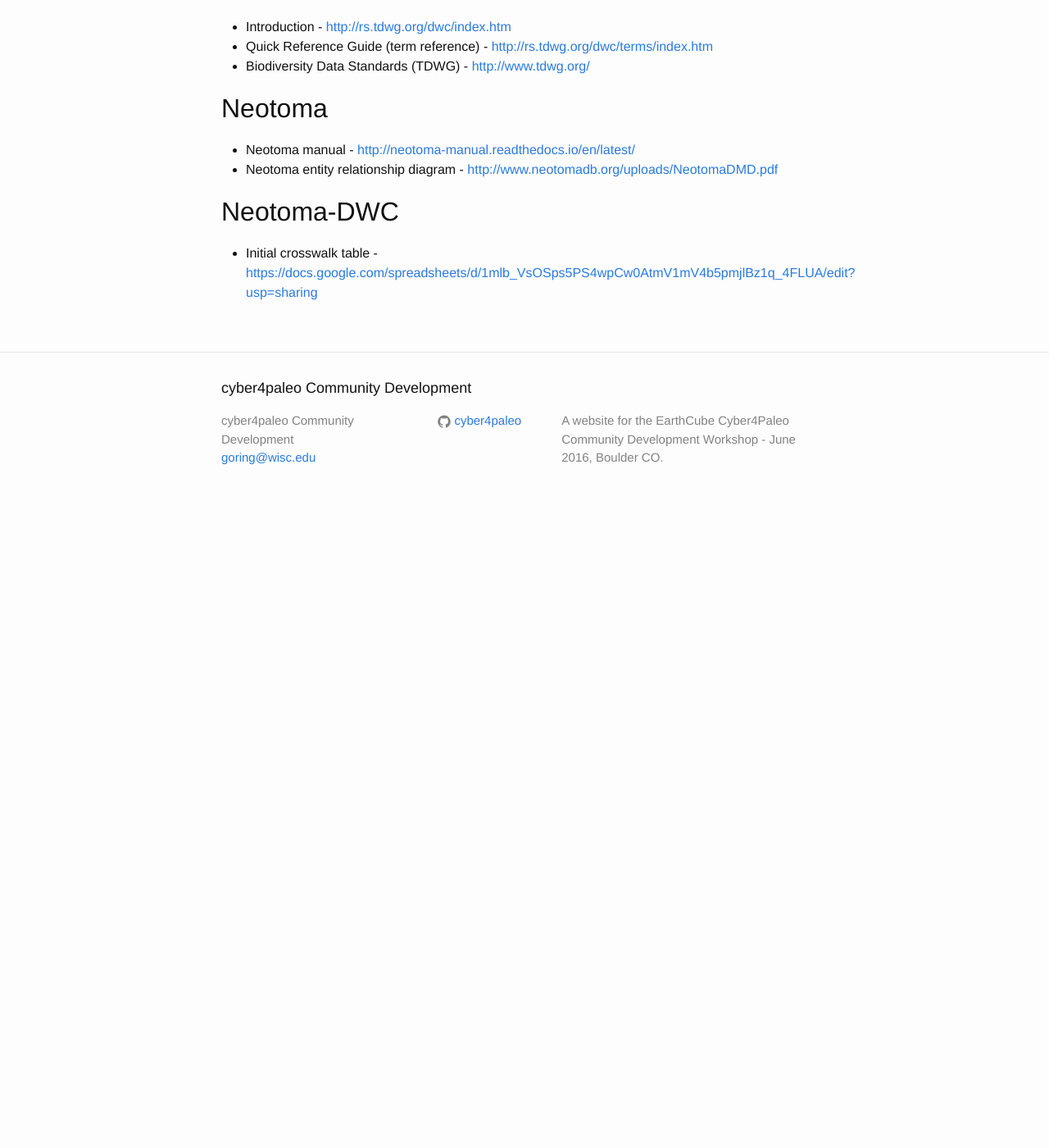
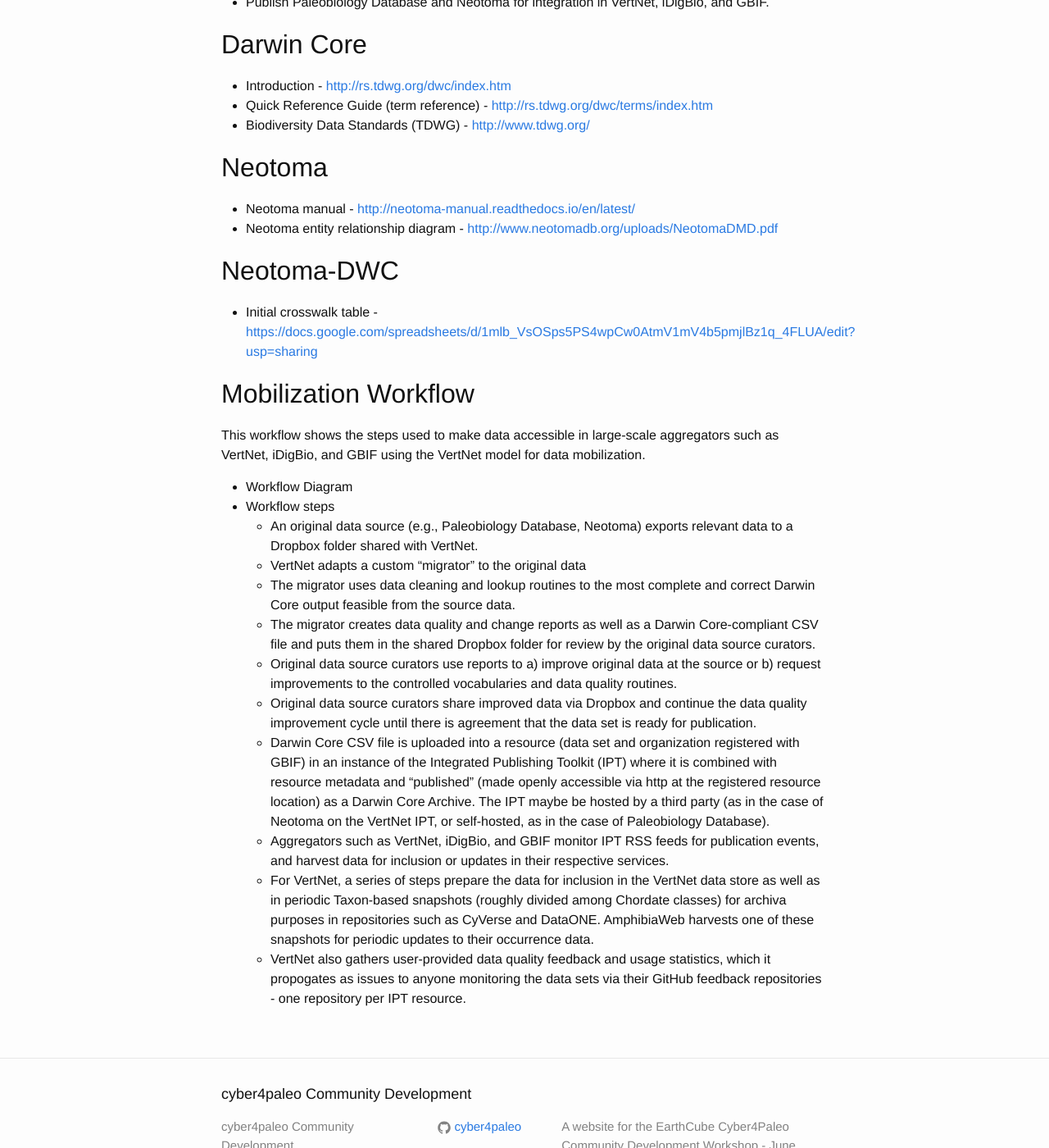
Before and after one commit to cyber4paleo/cyber4paleo.github.io, a Jekyll site: the page built from _projects/team_darwin.md, in a window 1280 px wide and 1400 px high, scrolled down 482 px. Shown: the whole window at 82% size. Built offline with Jekyll 4.4.1, drawn with Linux system fonts in a browser that asks for light colours; before the commit the page ends 1112 px from its top, so only the background shows below that; some of the changed text lies outside the part shown.

Commit message:
Update team_darwin.md

```diff
--- a/_projects/team_darwin.md
+++ b/_projects/team_darwin.md
@@ -6,15 +6,18 @@ concept: Fully integrating paleobiological resources into global inventories of
 
 # Team Members
 
-  * Simon Goring -- University of Wisconsin
-  * Eric Grimm -- University of Minnesota
-  * Jon Nichols -- Columbia University
-  * John Wieczorek -- University of California Berkeley
-  * Jack Williams -- University of Wisconsin
+* Simon Goring -- University of Wisconsin
+* Eric Grimm -- University of Minnesota
+* Michael McClennen - University of Wisconsin
+* Jon Nichols -- Columbia University
+* Mark Uhen -- George Mason University
+* John Wieczorek -- University of California Berkeley
+* Jack Williams -- University of Wisconsin
 
-# Project Goal
+# Project Goals
 
-Crosswalking paleobiological resources (Neotoma, SESAR) onto DarwinCore standard
+* Crosswalk paleobiological resources (Neotoma, SESAR) onto DarwinCore standard.
+* Publish Paleobiology Database and Neotoma for integration in VertNet, iDigBio, and GBIF.
 
 ## Darwin Core
 * Introduction - <a>http://rs.tdwg.org/dwc/index.htm</a>
@@ -22,8 +25,24 @@ Crosswalking paleobiological resources (Neotoma, SESAR) onto DarwinCore standard
 * Biodiversity Data Standards (TDWG) - <a>http://www.tdwg.org/</a>
 
 ## Neotoma
- * Neotoma manual - <a>http://neotoma-manual.readthedocs.io/en/latest/</a>
- * Neotoma entity relationship diagram - <a>http://www.neotomadb.org/uploads/NeotomaDMD.pdf</a>
+* Neotoma manual - <a>http://neotoma-manual.readthedocs.io/en/latest/</a>
+* Neotoma entity relationship diagram - <a>http://www.neotomadb.org/uploads/NeotomaDMD.pdf</a>
 
 ## Neotoma-DWC
- * Initial crosswalk table - <a>https://docs.google.com/spreadsheets/d/1mlb_VsOSps5PS4wpCw0AtmV1mV4b5pmjlBz1q_4FLUA/edit?usp=sharing</a>
+* Initial crosswalk table - <a>https://docs.google.com/spreadsheets/d/1mlb_VsOSps5PS4wpCw0AtmV1mV4b5pmjlBz1q_4FLUA/edit?usp=sharing</a>
+
+## Mobilization Workflow
+This workflow shows the steps used to make data accessible in large-scale aggregators such as VertNet, iDigBio, and GBIF using the VertNet model for data mobilization.
+
+ * Workflow Diagram <a></a>
+ * Workflow steps
+   * An original data source (e.g., Paleobiology Database, Neotoma) exports relevant data to a Dropbox folder shared with VertNet.
+   * VertNet adapts a custom "migrator" to the original data
+   * The migrator uses data cleaning and lookup routines to the most complete and correct Darwin Core output feasible from the source data.
+   * The migrator creates data quality and change reports as well as a Darwin Core-compliant CSV file and puts them in the shared Dropbox folder for review by the original data source curators.
+   * Original data source curators use reports to a) improve original data at the source or b) request improvements to the controlled vocabularies and data quality routines.
+   * Original data source curators share improved data via Dropbox and continue the data quality improvement cycle until there is agreement that the data set is ready for publication.
+   * Darwin Core CSV file is uploaded into a resource (data set and organization registered with GBIF) in an instance of the Integrated Publishing Toolkit (IPT) where it is combined with resource metadata and "published" (made openly accessible via http at the registered resource location) as a Darwin Core Archive. The IPT maybe be hosted by a third party (as in the case of Neotoma on the VertNet IPT, or self-hosted, as in the case of Paleobiology Database).
+   * Aggregators such as VertNet, iDigBio, and GBIF monitor IPT RSS feeds for publication events, and harvest data for inclusion or updates in their respective services.
+   * For VertNet, a series of steps prepare the data for inclusion in the VertNet data store as well as in periodic Taxon-based snapshots (roughly divided among Chordate classes) for archiva purposes in repositories such as CyVerse and DataONE. AmphibiaWeb harvests one of these snapshots for periodic updates to their occurrence data.
+   * VertNet also gathers user-provided data quality feedback and usage statistics, which it propogates as issues to anyone monitoring the data sets via their GitHub feedback repositories - one repository per IPT resource.
```
